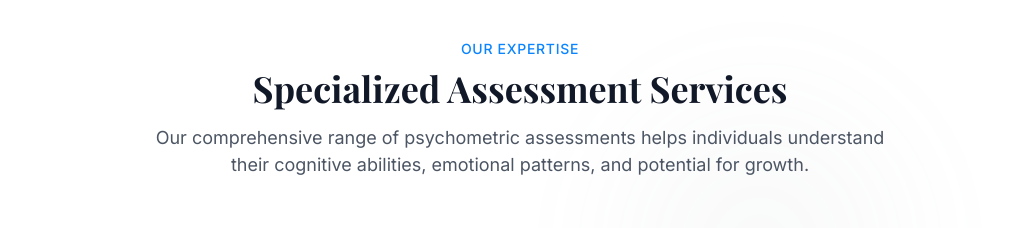
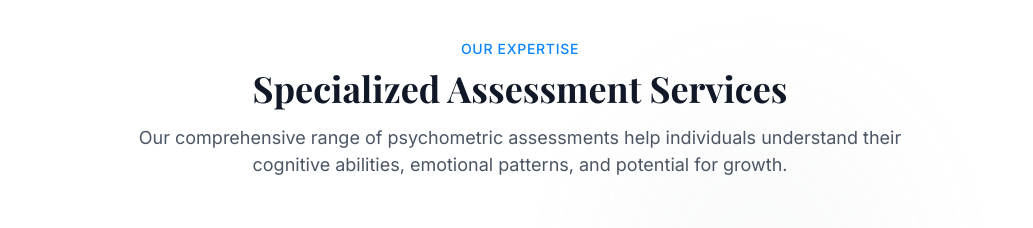
Before and after one commit to ethandiedericks/liam-graham-psychometry, a Next.js app: page / in a window 1280 px wide. Shown: the part 860-1088 px from the top of the page, without its empty margins (120-1153 px from the left). Built offline with nearby package versions, Linux system fonts and the light colour scheme; no server answers.

Commit message:
content update

```diff
--- a/src/components/home/Faq.tsx
+++ b/src/components/home/Faq.tsx
@@ -35,7 +35,7 @@ const faqItems: FAQItem[] = [
       "Yes, all assessment results are strictly confidential and protected under healthcare privacy laws. Information is only shared with third parties (such as schools or employers) with your explicit written consent, except in rare cases where there is a risk of harm to yourself or others.",
   },
   {
-    question: "Does Medical cover psychometric assessments?",
+    question: "Does Medical Aid cover psychometric assessments?",
     answer:
       "Many Medical plans cover psychometric assessments when they're medically necessary. Coverage varies by provider and plan. We recommend contacting your Medical company directly to verify coverage.",
   },
--- a/src/components/home/Services.tsx
+++ b/src/components/home/Services.tsx
@@ -34,9 +34,9 @@ const Services = () => {
             Specialized Assessment Services
           </h2>
           <p className="text-psycho-gray-600 text-lg">
-            Our comprehensive range of psychometric assessments helps
-            individuals understand their cognitive abilities, emotional
-            patterns, and potential for growth.
+            Our comprehensive range of psychometric assessments help individuals
+            understand their cognitive abilities, emotional patterns, and
+            potential for growth.
           </p>
         </div>
 
```
